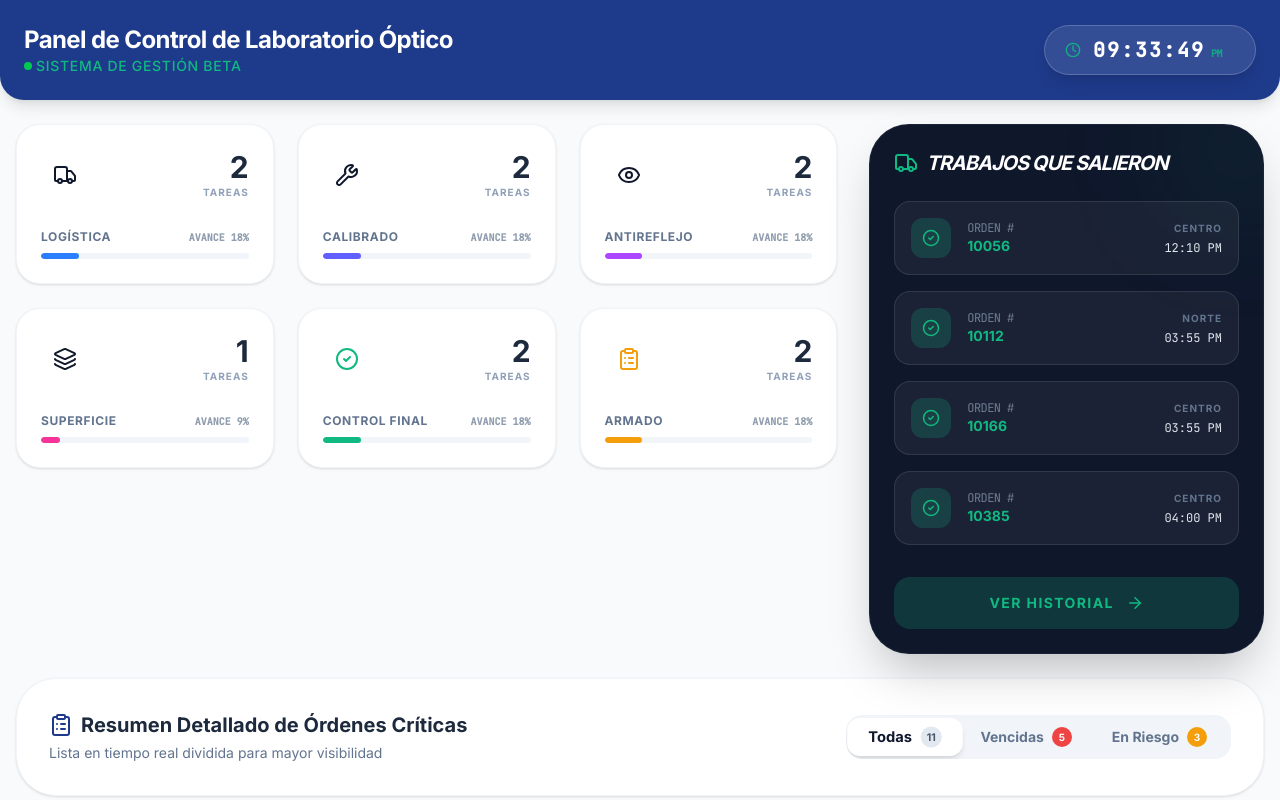
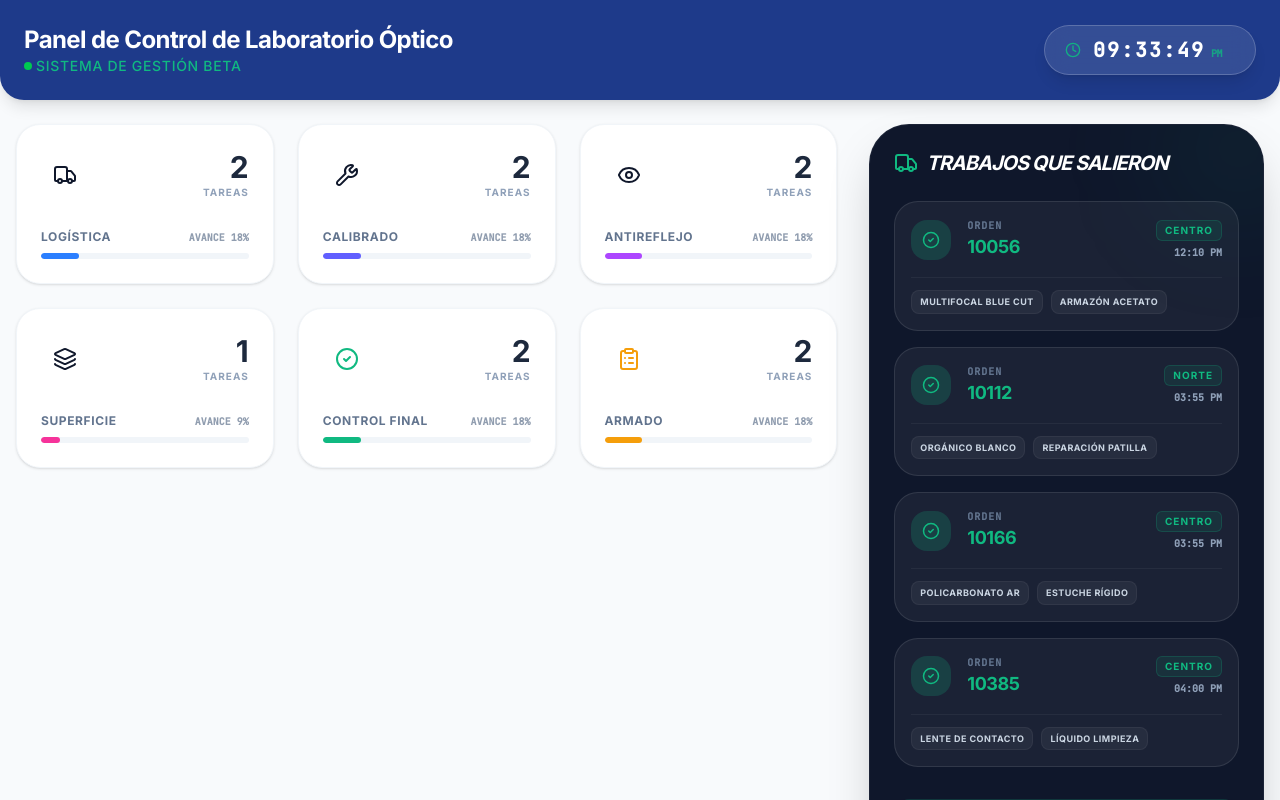
Before and after one commit to Matoma1607/gestion-optica, a React (Vite) app: page / in a window 1280 px wide. Shown: the top 800 px of the page. Built offline with nearby package versions, Linux system fonts and the light colour scheme.

Commit message:
La aplicación ahora está totalmente optimizada para pantallas grandes y ofrece una funcionalidad mejorada

```diff
--- a/src/App.tsx
+++ b/src/App.tsx
@@ -67,11 +67,11 @@ const INITIAL_ORDERS: Order[] = [
   { id: '#10082', location: '24 de Septiembre', promisedTime: '14:23', stage: 'Control Final', remainingTime: 23, status: 'Vencida' },
 ];
 
-const LOGISTICS_OUT: { id: string; destination: string; exitTime: string }[] = [
-  { id: '#10056', destination: 'Centro', exitTime: '12:10 p. m.' },
-  { id: '#10112', destination: 'Norte', exitTime: '03:55 p. m.' },
-  { id: '#10166', destination: 'Centro', exitTime: '03:55 p. m.' },
-  { id: '#10385', destination: 'Centro', exitTime: '04:00 p. m.' },
+const LOGISTICS_OUT: { id: string; destination: string; exitTime: string; items: string[] }[] = [
+  { id: '#10056', destination: 'Centro', exitTime: '12:10 p. m.', items: ['Multifocal Blue Cut', 'Armazón Acetato'] },
+  { id: '#10112', destination: 'Norte', exitTime: '03:55 p. m.', items: ['Orgánico Blanco', 'Reparación Patilla'] },
+  { id: '#10166', destination: 'Centro', exitTime: '03:55 p. m.', items: ['Policarbonato AR', 'Estuche Rígido'] },
+  { id: '#10385', destination: 'Centro', exitTime: '04:00 p. m.', items: ['Lente de Contacto', 'Líquido Limpieza'] },
 ];
 
 // --- Sub-components ---
@@ -194,27 +194,37 @@ const LogisticsOutSection: React.FC = () => (
       </div>
 
       <div className="space-y-4 flex-1">
-        {LOGISTICS_OUT.map((job: { id: string; destination: string; exitTime: string }, idx: number) => (
+        {LOGISTICS_OUT.map((job: { id: string; destination: string; exitTime: string; items: string[] }, idx: number) => (
           <motion.div
             key={job.id}
             initial={{ opacity: 0, x: 20 }}
             animate={{ opacity: 1, x: 0 }}
             transition={{ delay: idx * 0.1 }}
-            className="group flex items-center justify-between bg-white/5 p-4 rounded-2xl border border-white/10 hover:bg-white/10 transition-all hover:border-brand-green/30 cursor-default"
+            className="group flex flex-col bg-white/5 p-4 rounded-3xl border border-white/10 hover:bg-white/10 transition-all hover:border-brand-green/30 cursor-default gap-3"
           >
-            <div className="flex items-center gap-4">
-              <div className="h-10 w-10 rounded-xl bg-brand-green/20 flex items-center justify-center text-brand-green">
-                <CheckCircle2 size={18} />
+            <div className="flex items-center justify-between w-full">
+              <div className="flex items-center gap-4">
+                <div className="h-10 w-10 rounded-2xl bg-brand-green/20 flex items-center justify-center text-brand-green group-hover:scale-110 transition-transform">
+                  <CheckCircle2 size={18} />
+                </div>
+                <div className="flex flex-col">
+                  <span className="text-[10px] text-slate-500 font-mono tracking-widest uppercase font-black">ORDEN</span>
+                  <span className="text-lg font-black text-brand-green tracking-tight">{job.id.replace('#', '')}</span>
+                </div>
               </div>
-              <div className="flex flex-col">
-                <span className="text-xs text-slate-400 font-mono tracking-tighter opacity-70">ORDEN #</span>
-                <span className="text-sm font-black text-brand-green">{job.id.replace('#', '')}</span>
+
+              <div className="text-right flex flex-col">
+                <span className="text-[10px] text-brand-green font-black uppercase tracking-widest px-2 py-0.5 bg-brand-green/10 rounded-md border border-brand-green/20">{job.destination}</span>
+                <span className="text-[10px] font-mono text-slate-400 mt-1 font-bold">{job.exitTime.replace(' p. m.', ' PM').replace(' a. m.', ' AM')}</span>
               </div>
             </div>
 
-            <div className="text-right flex flex-col">
-              <span className="text-[10px] text-slate-500 font-bold uppercase tracking-widest">{job.destination}</span>
-              <span className="text-xs font-mono text-slate-200 mt-1">{job.exitTime.replace(' p. m.', ' PM').replace(' a. m.', ' AM')}</span>
+            <div className="flex flex-wrap gap-2 border-t border-white/5 pt-3 mt-1">
+              {job.items.map((item, i) => (
+                <span key={i} className="text-[9px] bg-white/5 text-slate-300 px-2 py-1 rounded-lg border border-white/5 group-hover:border-white/10 transition-colors uppercase font-bold tracking-wider">
+                  {item}
+                </span>
+              ))}
             </div>
           </motion.div>
         ))}
```
